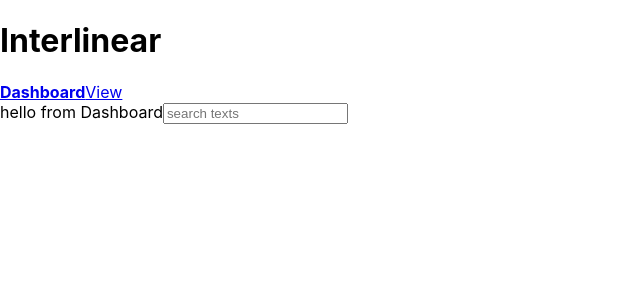
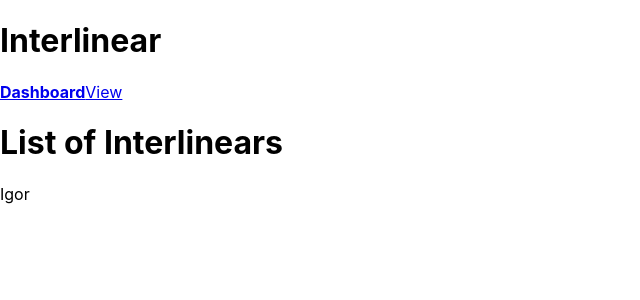
Before and after one commit to igoryen/emblica, a React (Create React App) app: page / in a window 1280 px wide. Shown: the top 300 px of the page, without its empty margins (0-640 px from the left). Built offline with nearby package versions, Linux system fonts and the light colour scheme.

Commit message:
Added list and list item comps. Can render a connected comp.

```diff
--- a/src/components/Dashboard.js
+++ b/src/components/Dashboard.js
@@ -1,9 +1,9 @@
 import React from 'react'
+import InterlinearList from './InterlinearList'
 
 export const Dashboard = (props) => (
     <div>
-        hello from Dashboard
-        <input type="text" placeholder="search texts"/>
+        <InterlinearList />
     </div>
 )
 
--- /dev/null
+++ b/src/components/InterlinearList.js
@@ -0,0 +1,17 @@
+import React from 'react'
+import { connect } from 'react-redux'
+
+const InterlinearList = (props) => (
+    <div>
+        <h1>List of Interlinears</h1>
+        {props.name}
+    </div>
+)
+
+const ConnectedInterlinearList = connect((state) => {
+    return {
+        name: 'Igor'
+    }
+})(InterlinearList)
+
+export default ConnectedInterlinearList
```
Also changed, not shown: src/components/InterlinearListItem.js (added, +9 -0 lines).
